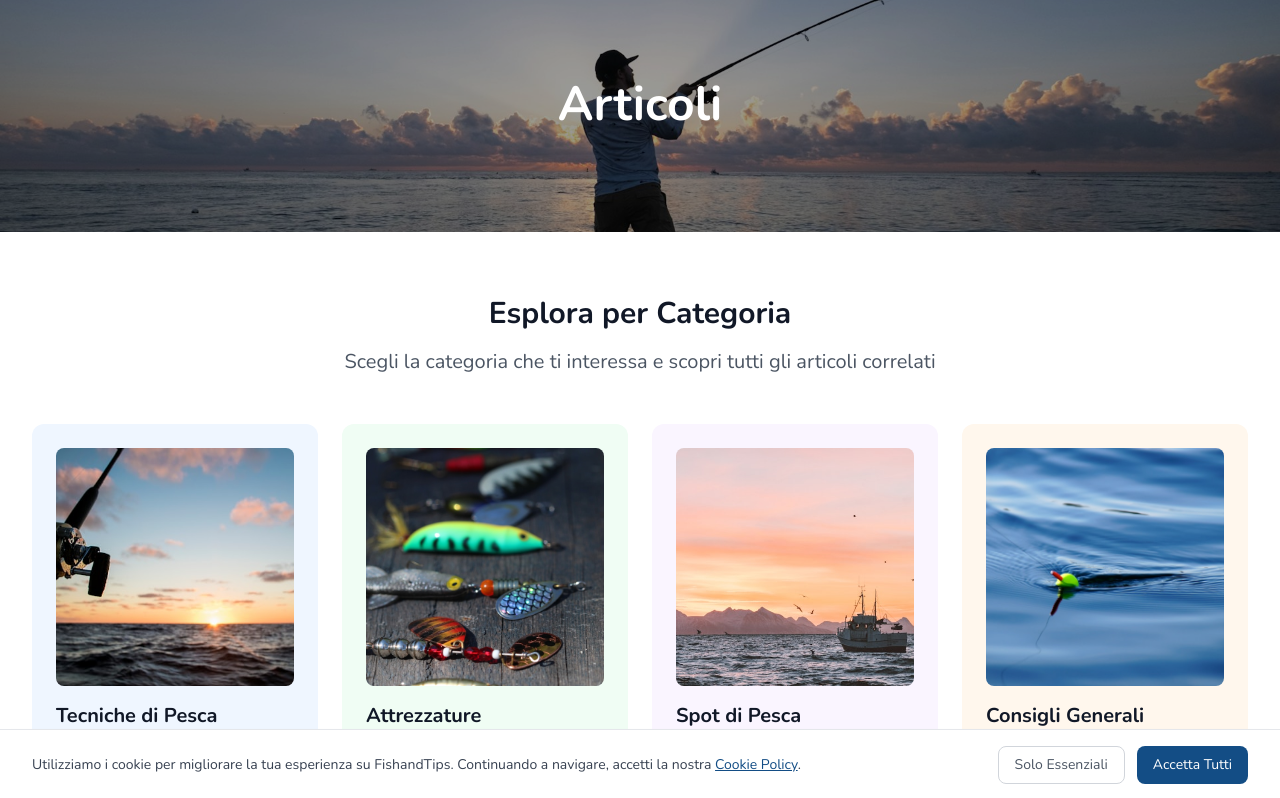
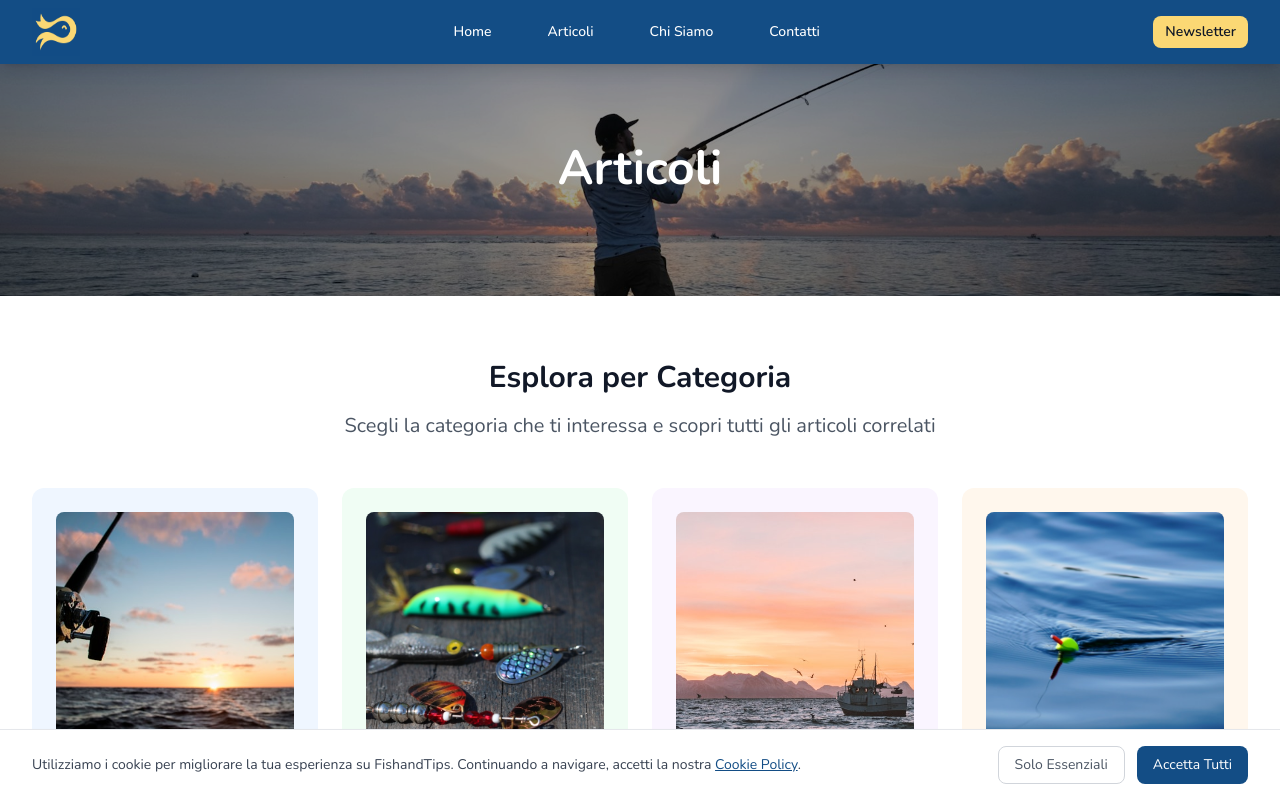
Before and after one commit to Gabrielepolimi/fishandtips, a Next.js app: page /articoli in a window 1280 px wide. Shown: the top 798 px of the page. Built offline with nearby package versions, Linux system fonts and the light colour scheme.

Commit message:
Restore Navbar component in layout

```diff
--- a/app/layout.tsx
+++ b/app/layout.tsx
@@ -2,6 +2,7 @@ import type { Metadata } from 'next'
 import { Nunito } from 'next/font/google'
 import '../styles/globals.css'
 import CookieBanner from '../components/layout/CookieBanner'
+import Navbar from '../components/layout/Navbar'
 
 const nunito = Nunito({
   subsets: ['latin'],
@@ -120,6 +121,7 @@ export default function RootLayout({
       </head>
       <body className="font-nunito bg-white text-gray-800">
         <CookieBanner />
+        <Navbar />
         {children}
       </body>
     </html>
```
